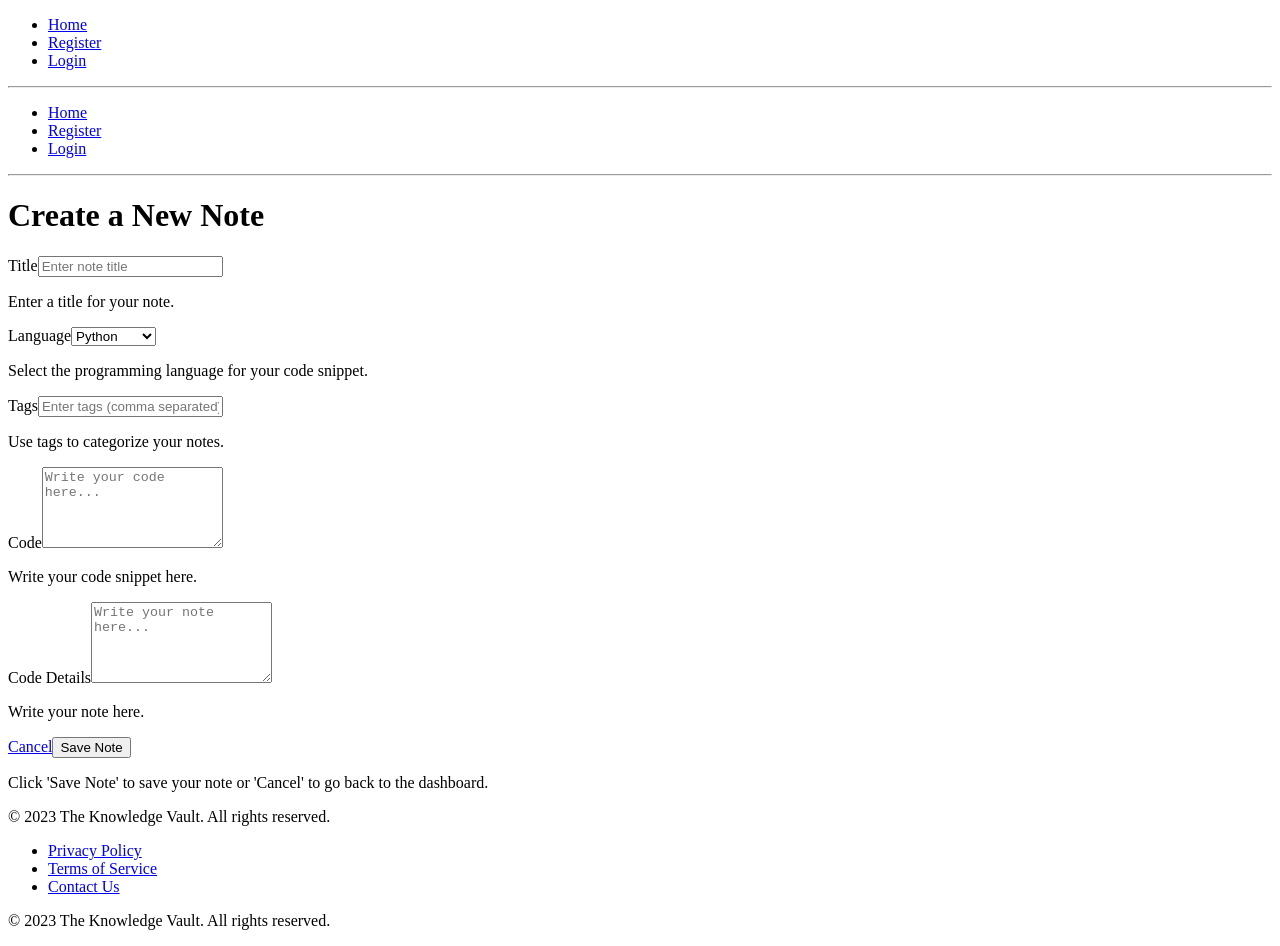
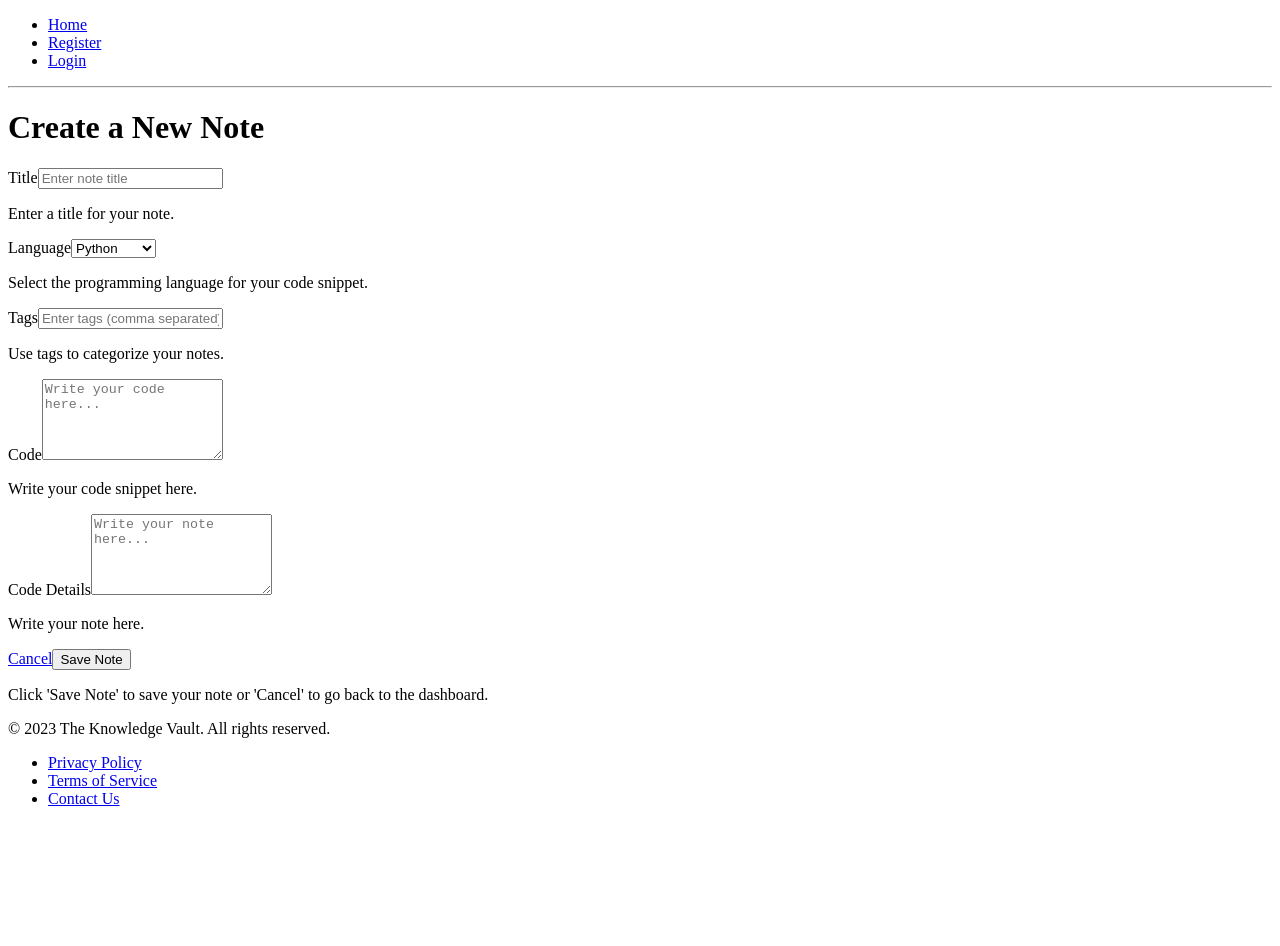
Before and after one commit to Dharmraj06/JSVault, a React (Vite) app in the folder my-react-app/: page /new-note in a window 1280 px wide. Shown: the top 946 px of the page. After the commit the page ends 824 px from the top, so only its background shows below. Built offline with nearby package versions, Linux system fonts and the light colour scheme.

Commit message:
updated neewNote page

```diff
--- a/my-react-app/src/client/newNote.jsx
+++ b/my-react-app/src/client/newNote.jsx
@@ -1,12 +1,9 @@
 import react from 'react';
 import { Link } from 'react-router-dom';
-import Navbar from './navbar';
-import Footer from './footer';
 
 export default function NewNote() {
     return (
         <>
-            <Navbar />
             <div className="container">
                 <h1>Create a New Note</h1>
                 <form>
@@ -59,7 +56,7 @@ export default function NewNote() {
 
                 </form>
             </div>
-            <Footer />
+
         </>
     );
 }
```
